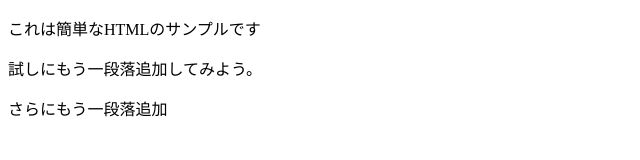
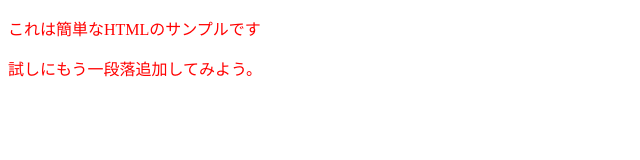
Before and after one commit to koko-koko551/html-test, a plain HTML site: page index.html in a window 1280 px wide. Shown: the whole page, without its empty margins (0-640 px from the left). Drawn offline with Linux system fonts and the light colour scheme.

Commit message:
段落の文字色を赤に変更

```diff
--- a/index.html
+++ b/index.html
@@ -3,10 +3,10 @@
     <head>
         <meta charset="UTF-8">
         <title>HTMLのサンプル</title>
+        <link rel="stylesheet" type="text/css" href="web.css">
     </head>
     <body>
         <p>これは簡単なHTMLのサンプルです</p>
         <p>試しにもう一段落追加してみよう。</p>
-        <p>さらにもう一段落追加</p>
     </body>
 </html>
--- /dev/null
+++ b/web.css
@@ -0,0 +1,3 @@
+p {
+  color: red;
+}
```
